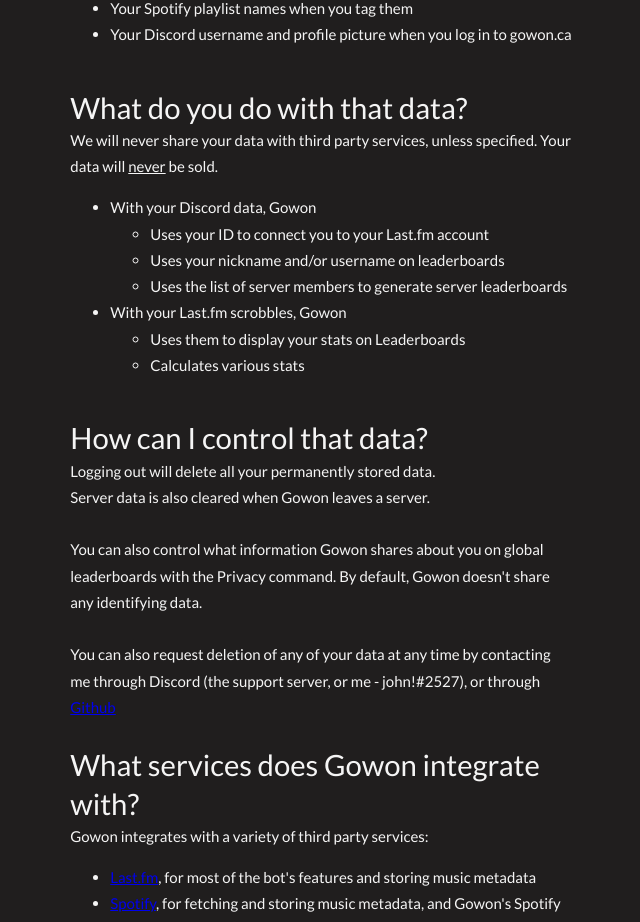
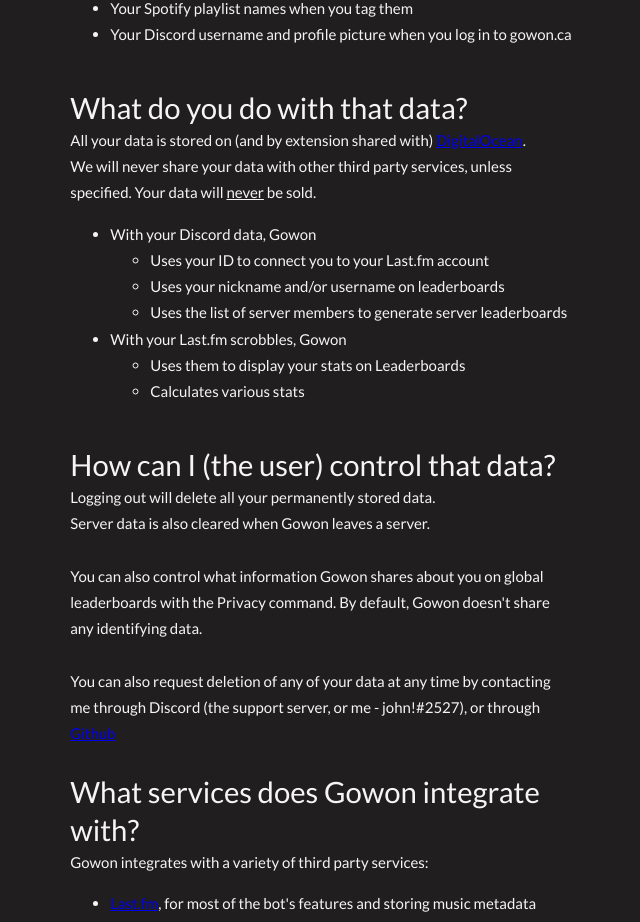
Before and after one commit to gowon-bot/gowon.ca, a React (Create React App) app: page /privacy in a window 1280 px wide. Shown: the part 1020-1942 px from the top of the page, without its empty margins (322-962 px from the left). Built offline with nearby package versions, Linux system fonts and the light colour scheme; no server answers.

Commit message:
Minor privacy policy changes

```diff
--- a/src/pages/legalStuff/PrivacyPolicyPage.tsx
+++ b/src/pages/legalStuff/PrivacyPolicyPage.tsx
@@ -91,9 +91,12 @@ export const PrivacyPolicyPage: React.FunctionComponent = () => {
           <h3 id="data-usage">What do you do with that data?</h3>
 
           <p>
-            We will never share your data with third party services, unless
-            specified. Your data will <span className="underline">never</span>{" "}
-            be sold.
+            All your data is stored on (and by extension shared with){" "}
+            <a href="https://www.digitalocean.com/">DigitalOcean</a>.
+            <br />
+            We will never share your data with other third party services,
+            unless specified. Your data will{" "}
+            <span className="underline">never</span> be sold.
           </p>
 
           <ul>
@@ -120,7 +123,7 @@ export const PrivacyPolicyPage: React.FunctionComponent = () => {
 
           <br />
 
-          <h3 id="data-management">How can I control that data?</h3>
+          <h3 id="data-management">How can I (the user) control that data?</h3>
 
           <p>Logging out will delete all your permanently stored data.</p>
           <p>Server data is also cleared when Gowon leaves a server.</p>
```
